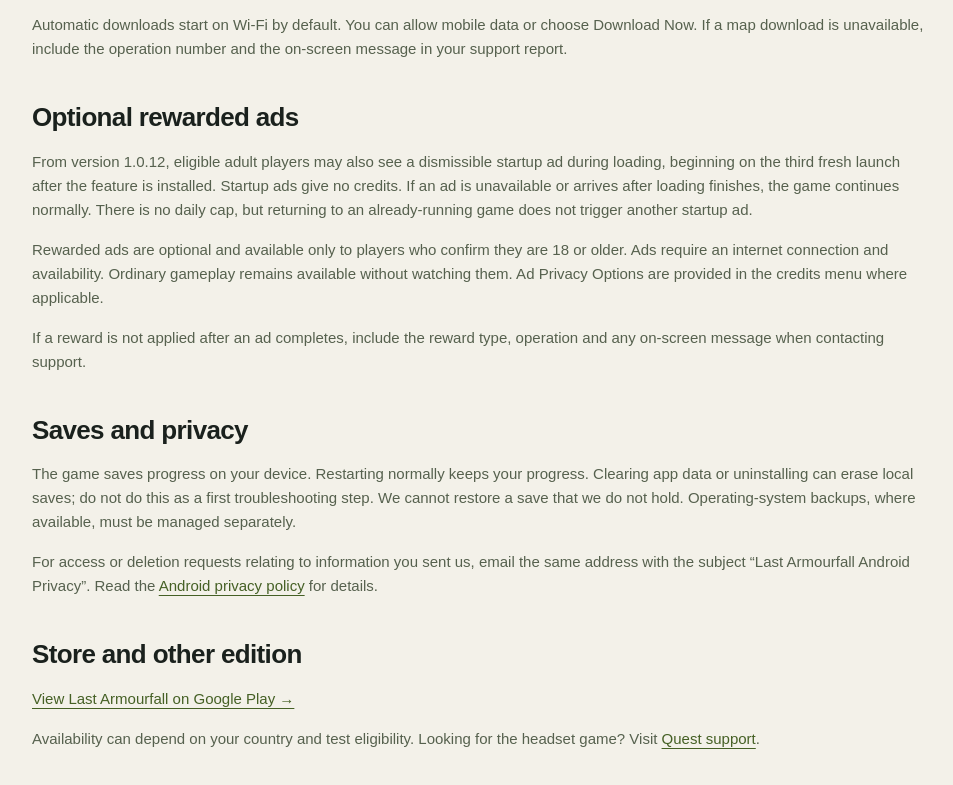
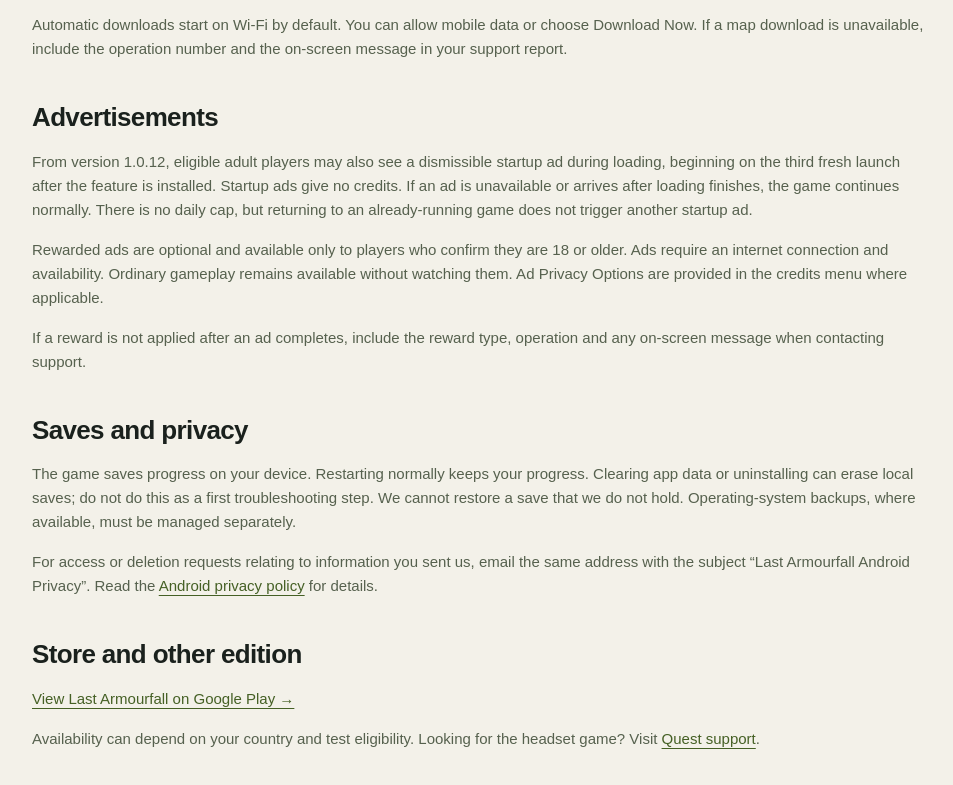
Before and after one commit to iamshivamkumar/animecharmer-website, a plain HTML site: page android-support.html in a window 1280 px wide. Shown: the part 864-1649 px from the top of the page, without its empty margins (158-1111 px from the left). Drawn offline with Linux system fonts and the light colour scheme.

Commit message:
Clarify support heading for startup and rewarded ads

```diff
--- a/android-support.html
+++ b/android-support.html
@@ -28,7 +28,7 @@
     <p>The first 10 operations are included with the game. Later operations download free through Google Play Asset Delivery as you progress. Map downloads require an internet connection and enough storage. Operations whose content is already downloaded can be played offline.</p>
     <p>Automatic downloads start on Wi-Fi by default. You can allow mobile data or choose Download Now. If a map download is unavailable, include the operation number and the on-screen message in your support report.</p>
 
-    <h2>Optional rewarded ads</h2>
+    <h2>Advertisements</h2>
     <p>From version 1.0.12, eligible adult players may also see a dismissible startup ad during loading, beginning on the third fresh launch after the feature is installed. Startup ads give no credits. If an ad is unavailable or arrives after loading finishes, the game continues normally. There is no daily cap, but returning to an already-running game does not trigger another startup ad.</p>
     <p>Rewarded ads are optional and available only to players who confirm they are 18 or older. Ads require an internet connection and availability. Ordinary gameplay remains available without watching them. Ad Privacy Options are provided in the credits menu where applicable.</p>
     <p>If a reward is not applied after an ad completes, include the reward type, operation and any on-screen message when contacting support.</p>
```
Also changed, not shown: privacy.html (+1 -1 lines).
